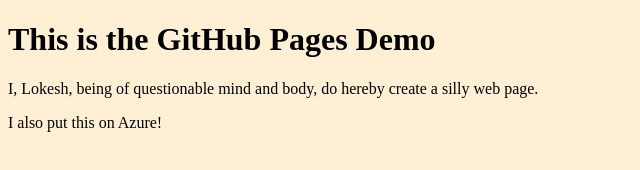
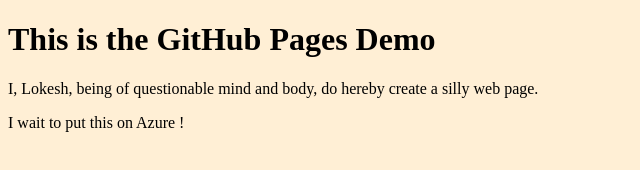
Before and after one commit to jamkelok/jamkelok.github.io, a plain HTML site: page index.html in a window 1280 px wide. Shown: the full height of the page, 0-640 px from the left. Drawn offline with Linux system fonts and the light colour scheme.

Commit message:
commit azure change

```diff
--- a/index.html
+++ b/index.html
@@ -9,6 +9,6 @@
          <p>I, Lokesh, being of questionable
              mind and body, do hereby create a silly
              web page.</p>
-             <p>I also put this on Azure!</p>
+             <p>I wait to put this on Azure !</p>
      </body>
  </html>
```
